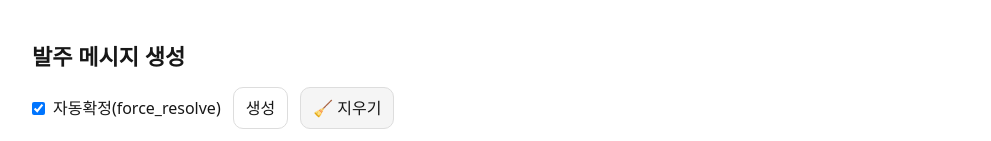
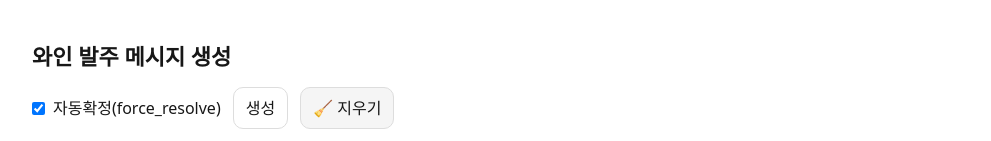
Before and after one commit to chanbap24-create/order_ai, a Next.js app: page /wine in a window 1280 px wide. Shown: the top 141 px of the page, without its empty margins (144-1135 px from the left). Built offline with nearby package versions, Linux system fonts and the light colour scheme.

Commit message:
fix: 와인 페이지 제목 수정 (발주 메시지 생성 → 와인 발주 메시지 생성)

```diff
--- a/app/wine/page.tsx
+++ b/app/wine/page.tsx
@@ -370,7 +370,7 @@ export default function Home() {
     >
       {/* ===== Header ===== */}
       <div style={{ display: "flex", alignItems: "center", gap: 10 }}>
-        <div style={{ fontSize: 22, fontWeight: 800 }}>발주 메시지 생성</div>
+        <div style={{ fontSize: 22, fontWeight: 800 }}>와인 발주 메시지 생성</div>
       </div>
 
       {/* ===== Controls ===== */}
```
